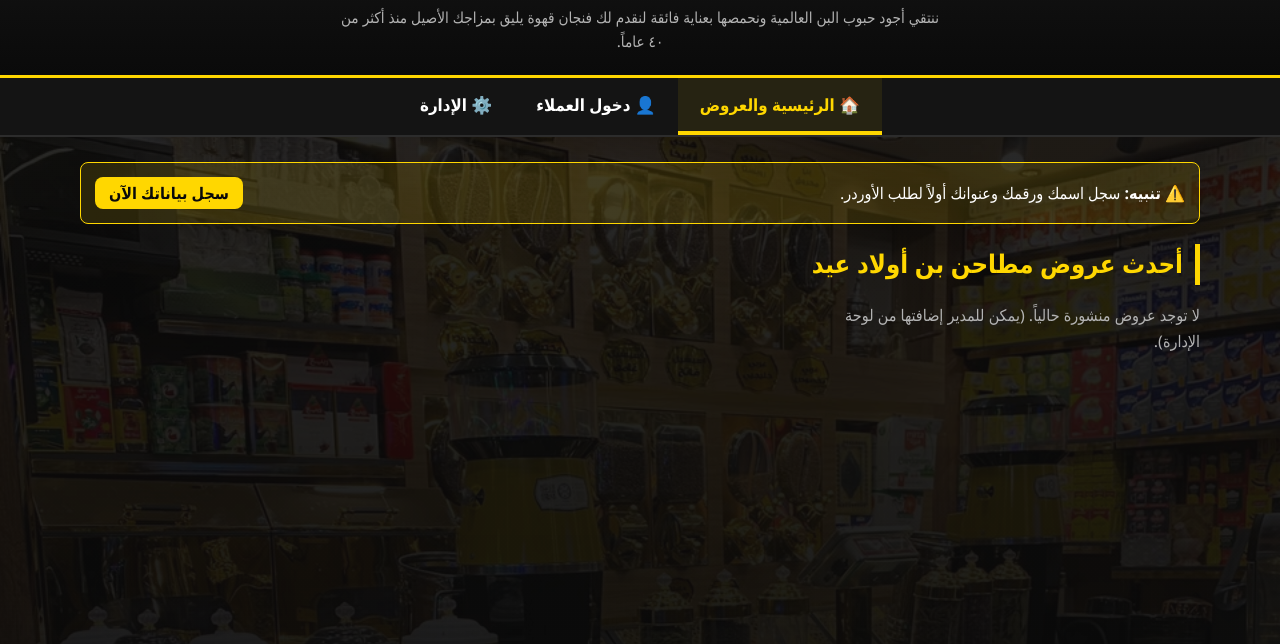
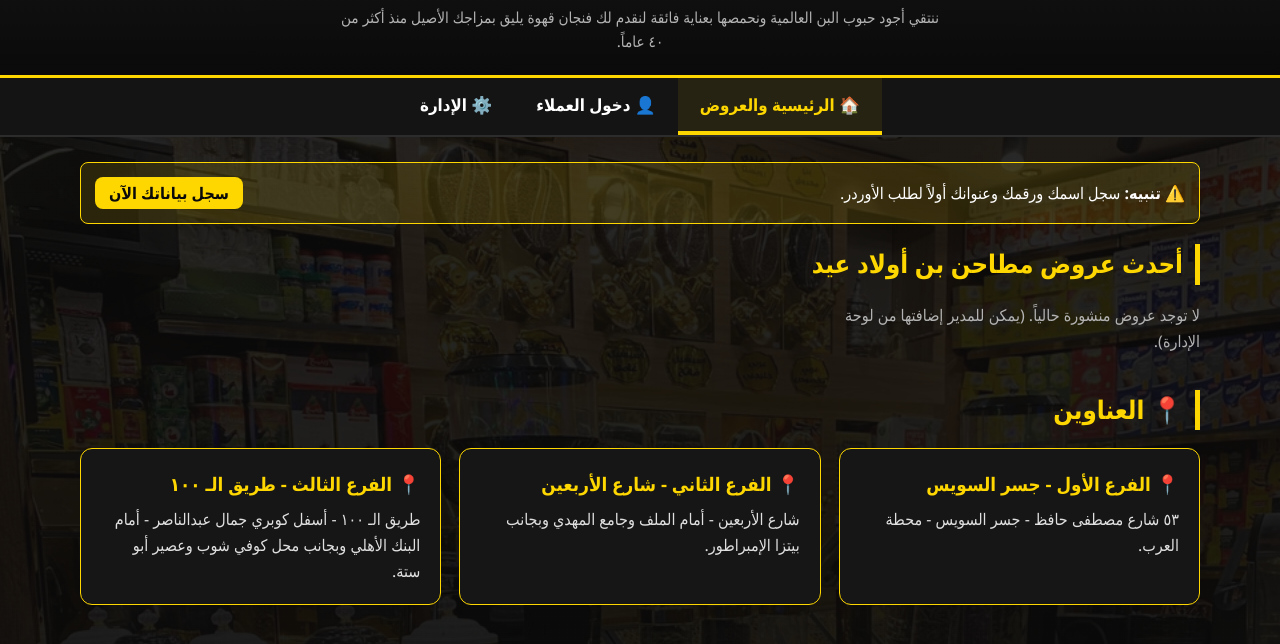
Before and after one commit to eltrpoo21-create/awlad-eid, a plain HTML site: page index.html in a window 1280 px wide. Shown: the part 154-798 px from the top of the page. Drawn offline with Linux system fonts and the light colour scheme; no server answers.

Commit message:
Update index.html

```diff
--- a/index.html
+++ b/index.html
@@ -39,7 +39,8 @@ footer p{color:#b3b3b3;margin-bottom:5px}footer .dev{color:#FFD700;font-weight:b
 </head>
 <body>
 
-<header>
+<header style="position:relative">
+  <img src="logo.png" alt="لوجو مطاحن بن أولاد عيد" style="position:absolute;top:15px;right:20px;width:85px;height:85px;object-fit:contain;border-radius:50%;border:2px solid #FFD700;background:#111" onerror="this.style.display='none'">
   <div class="badge">خبرة منذ عام ١٩٨٥</div>
   <h1>مطاحن بن أولاد عيد</h1>
   <p class="slogan">☕ القهوة العربية - أصل القهوة العربية في مصر ☕</p>
@@ -58,7 +59,23 @@ footer p{color:#b3b3b3;margin-bottom:5px}footer .dev{color:#FFD700;font-weight:b
     <h2 class="title">أحدث عروض مطاحن بن أولاد عيد</h2>
     <div id="offersGrid" class="grid"><p style="color:#FFD700">جاري تحميل العروض...</p></div>
   </div>
-
+<div style="margin-top:35px">
+      <h2 class="title">📍 العناوين</h2>
+      <div class="grid">
+        <div class="card" style="border-color:#FFD700">
+          <h3 style="color:#FFD700;margin-bottom:8px">📍 الفرع الأول - جسر السويس</h3>
+          <p style="color:#e0e0e0">٥٣ شارع مصطفى حافظ - جسر السويس - محطة العرب.</p>
+        </div>
+        <div class="card" style="border-color:#FFD700">
+          <h3 style="color:#FFD700;margin-bottom:8px">📍 الفرع الثاني - شارع الأربعين</h3>
+          <p style="color:#e0e0e0">شارع الأربعين - أمام الملف وجامع المهدي وبجانب بيتزا الإمبراطور.</p>
+        </div>
+        <div class="card" style="border-color:#FFD700">
+          <h3 style="color:#FFD700;margin-bottom:8px">📍 الفرع الثالث - طريق الـ ١٠٠</h3>
+          <p style="color:#e0e0e0">طريق الـ ١٠٠ - أسفل كوبري جمال عبدالناصر - أمام البنك الأهلي وبجانب محل كوفي شوب وعصير أبو ستة.</p>
+        </div>
+      </div>
+    </div>
   <div id="s-cust" class="sec">
     <h2 class="title">تسجيل بيانات العميل للطلب</h2>
     <div class="card" style="max-width:500px;margin:0 auto">
```
